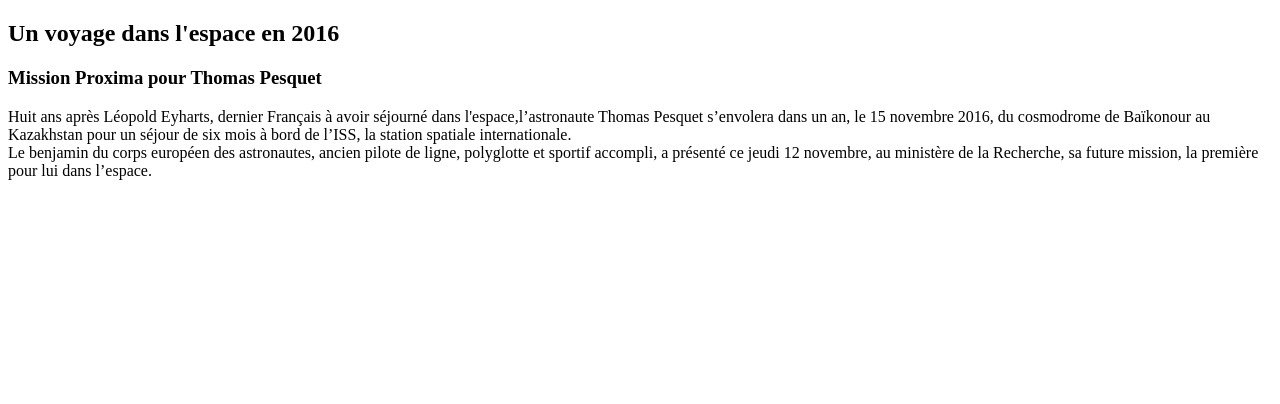
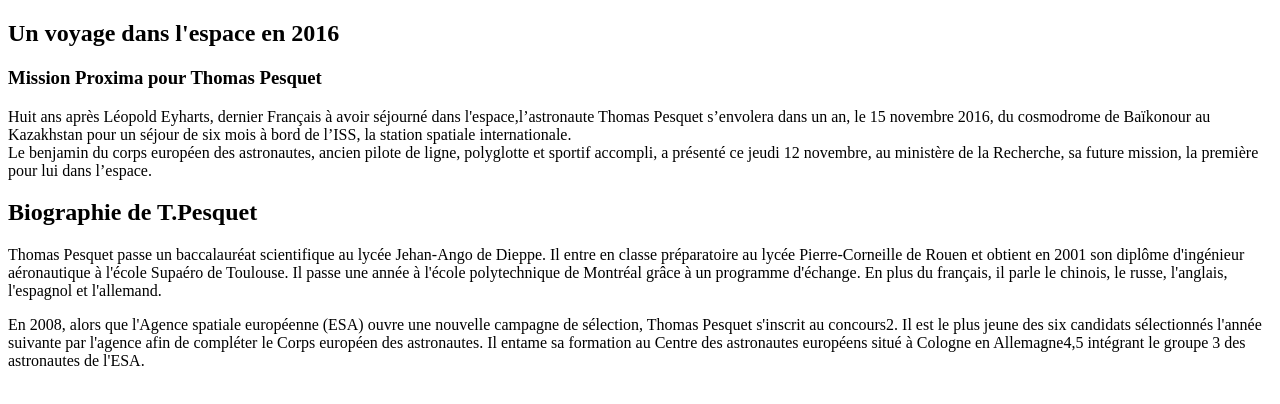
Before and after one commit to marihy/Proxima-Mission, a plain HTML site: page index.html in a window 1280 px wide. Drawn offline with Linux system fonts and the light colour scheme.

Commit message:
Update index.html

```diff
--- a/index.html
+++ b/index.html
@@ -22,7 +22,21 @@
 				a présenté ce jeudi 12 novembre, au ministère de la Recherche, sa future mission, la première pour lui dans l’espace.
 				</p>
 
-		     		<h2> </h2>
+		     		<h2> Biographie de T.Pesquet </h2>
+		     		<p>
+		     		Thomas Pesquet passe un baccalauréat scientifique au lycée Jehan-Ango de Dieppe.
+		     		Il entre en classe préparatoire au lycée Pierre-Corneille de Rouen et obtient en 2001 son
+		     		diplôme d'ingénieur aéronautique à l'école Supaéro de Toulouse. Il passe une année à l'école
+		     		polytechnique de Montréal grâce à un programme d'échange.
+				En plus du français, il parle le chinois, le russe, l'anglais, l'espagnol et l'allemand.
+		     		</p>
+
+		     		<p>En 2008, alors que l'Agence spatiale européenne (ESA) ouvre une nouvelle campagne de
+		     		sélection, Thomas Pesquet s'inscrit au concours2. Il est le plus jeune des six candidats sélectionnés
+		     		l'année suivante par l'agence afin de compléter le Corps européen des astronautes. Il entame sa formation
+		     		au Centre des astronautes européens situé à Cologne en Allemagne4,5 intégrant le groupe 3 des astronautes
+		     		de l'ESA.
+		     		</p>
 		     </article>
 
 		 </section>
```
